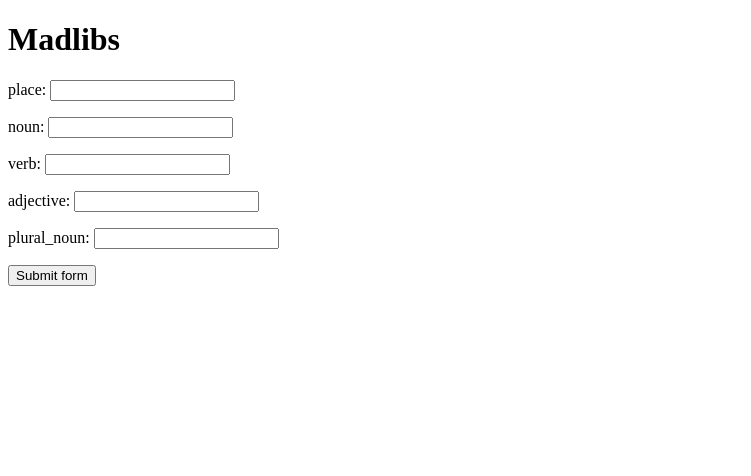
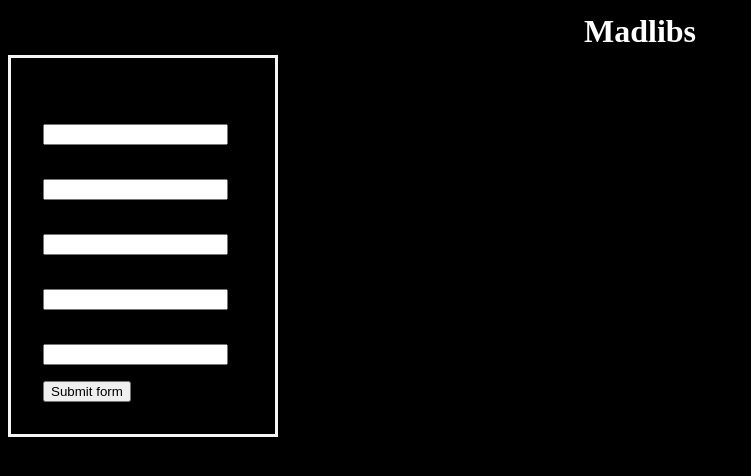
Before and after one commit to OllieTheEngineer/madlibs, a Flask app: page / in a window 1280 px wide. Shown: the top 476 px of the page, without its empty margins (0-751 px from the left). Run offline with Flask 2, Linux system fonts and the light colour scheme.

Commit message:
added css

```diff
--- a/app.py
+++ b/app.py
@@ -6,7 +6,6 @@ from stories import story
 app = Flask(__name__)
 app.config['SECRET_KEY'] = "secret"
 app.debug = True
-# app.config['DEBUG_TB_INTERCEPT_REDIRECTS'] = False
 debug = DebugToolbarExtension(app)
 
 @app.route('/')
--- a/templates/base.html
+++ b/templates/base.html
@@ -5,7 +5,7 @@
   <meta charset="UTF-8">
   <meta name="viewport" content="width=device-width, initial-scale=1.0">
   <meta http-equiv="X-UA-Compatible" content="ie=edge">
-  <link rel="stylesheet" href="/static/app.css">
+  <link rel="stylesheet" href="static/story.css">
   <title>{% block title %}{% endblock%}</title>
 </head>
 
--- a/templates/form.html
+++ b/templates/form.html
@@ -6,7 +6,9 @@
     <form action="/story">
         {% for prompt in prompts %}
             <p>{{ prompt }}:
+                <label>
                 <input name="{{ prompt }}">
+                </label>
             </p>
         {% endfor %}
         <button>Submit form</button>
--- /dev/null
+++ b/templates/static/story.css
@@ -0,0 +1,22 @@
+body{
+    background-color: black;
+}
+
+h1 {
+    margin: 0 auto;
+    color: white;
+    text-align: center;
+    padding: 5px;
+}
+
+form {
+    max-width: 200px;
+    border: 3px solid whitesmoke;
+    padding: 2rem;
+    text-align: left;
+
+}
+
+label {
+    display: block;
+}
```
Also changed, not shown: templates/static/app.css (deleted).
